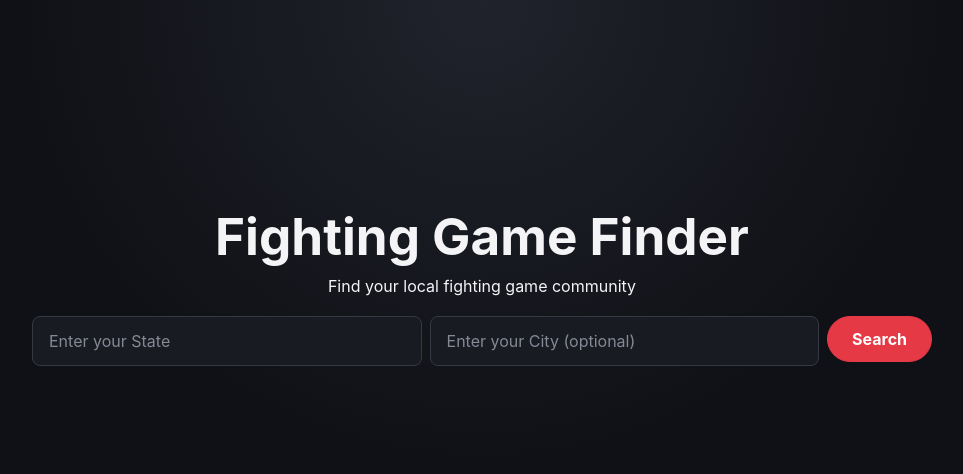
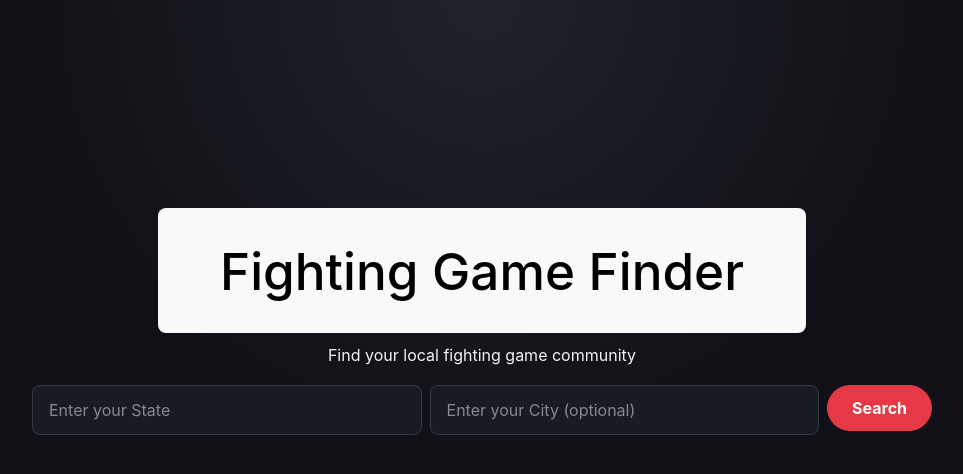
Before and after one commit to rdesa1/fighting-game-finder, a React (Vite) app in the folder frontend/: page / in a window 1280 px wide. Shown: the top 474 px of the page, without its empty margins (158-1121 px from the left). Built offline with nearby package versions, Linux system fonts and the light colour scheme.

Commit message:
Clicking on the title will return the user to the home screen.

```diff
--- a/frontend/src/pages/home.tsx
+++ b/frontend/src/pages/home.tsx
@@ -15,6 +15,7 @@ export default function Home() {
      const [loading, setLoading] = useState(false);
      const [error, setError] = useState("");
      const [selectedLocal, setSelectedLocal] = useState<LocalType | null>(null);
+     const [searchbarKey, setSearchbarKey] = useState(0);
 
      // create a map of refs
      const cardRefs = useRef(new Map<number, HTMLLIElement>());
@@ -90,6 +91,25 @@ export default function Home() {
           }
      };
 
+     // Clicking the app's title will clear all search parameters, effectively returning home
+     const handleReturnHome = () => {
+          setResults([]);
+          setHasSearched(false);
+          setLoading(false);
+          setError("")
+          setSelectedLocal(null);
+
+          cardRefs.current.clear();
+
+          // recreate the searchbar
+          setSearchbarKey((currentKey) => currentKey + 1);
+
+          window.scrollTo({
+               top: 0,
+               behavior: "smooth"
+          });
+     };
+
      return (
 
           <>
@@ -101,7 +121,16 @@ export default function Home() {
                     }
                >
                     <div className="search-hero-content">
-                         <h1>Fighting Game Finder</h1>
+                         <h1>
+                              <button
+                                   type="button"
+                                   className="home-title-button"
+                                   onClick={handleReturnHome}
+                                   aria-label="Return to the home page"
+                              >
+                                   Fighting Game Finder
+                              </button>
+                         </h1>
 
                          <p className="search-hero-subtitle">
                               Find your local fighting game community
```
